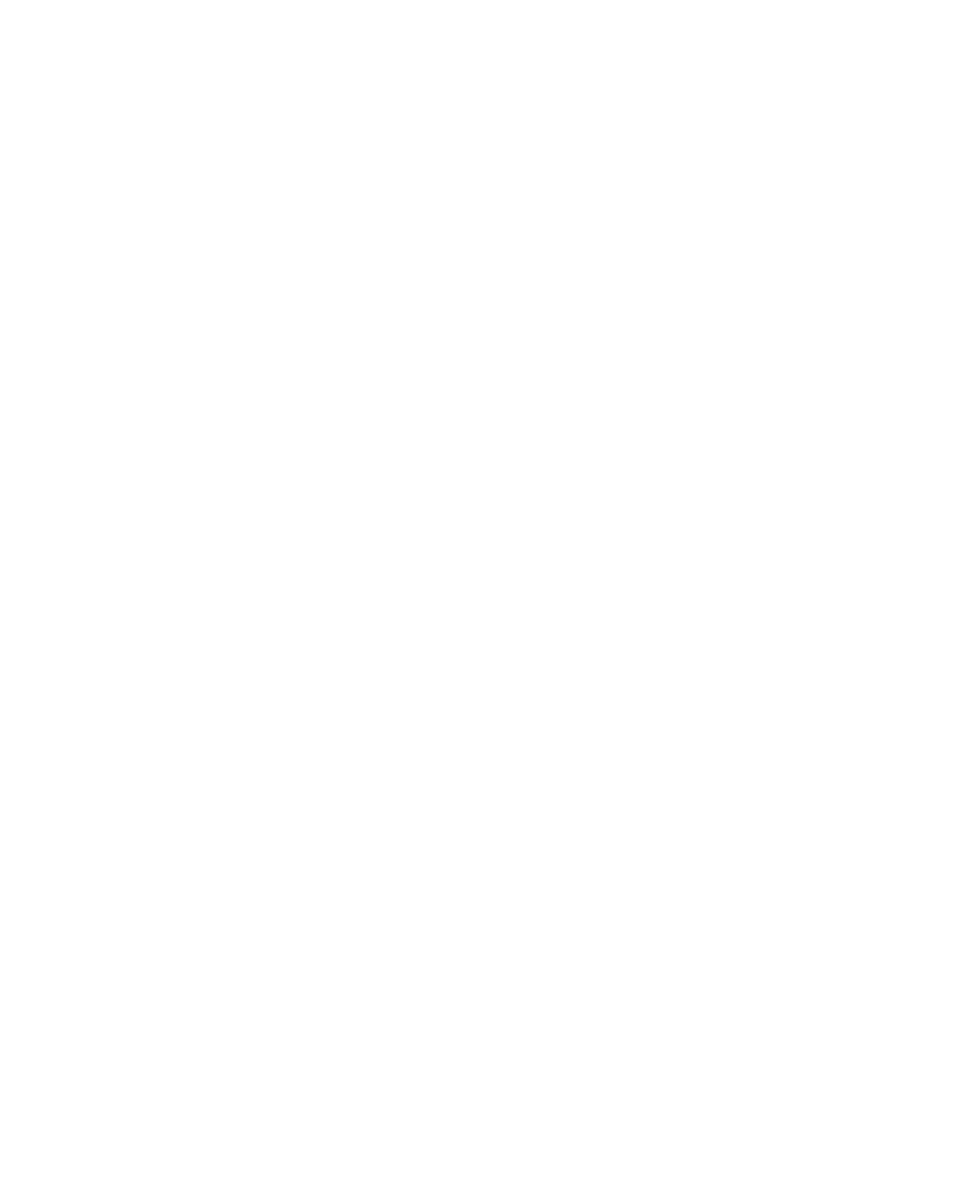
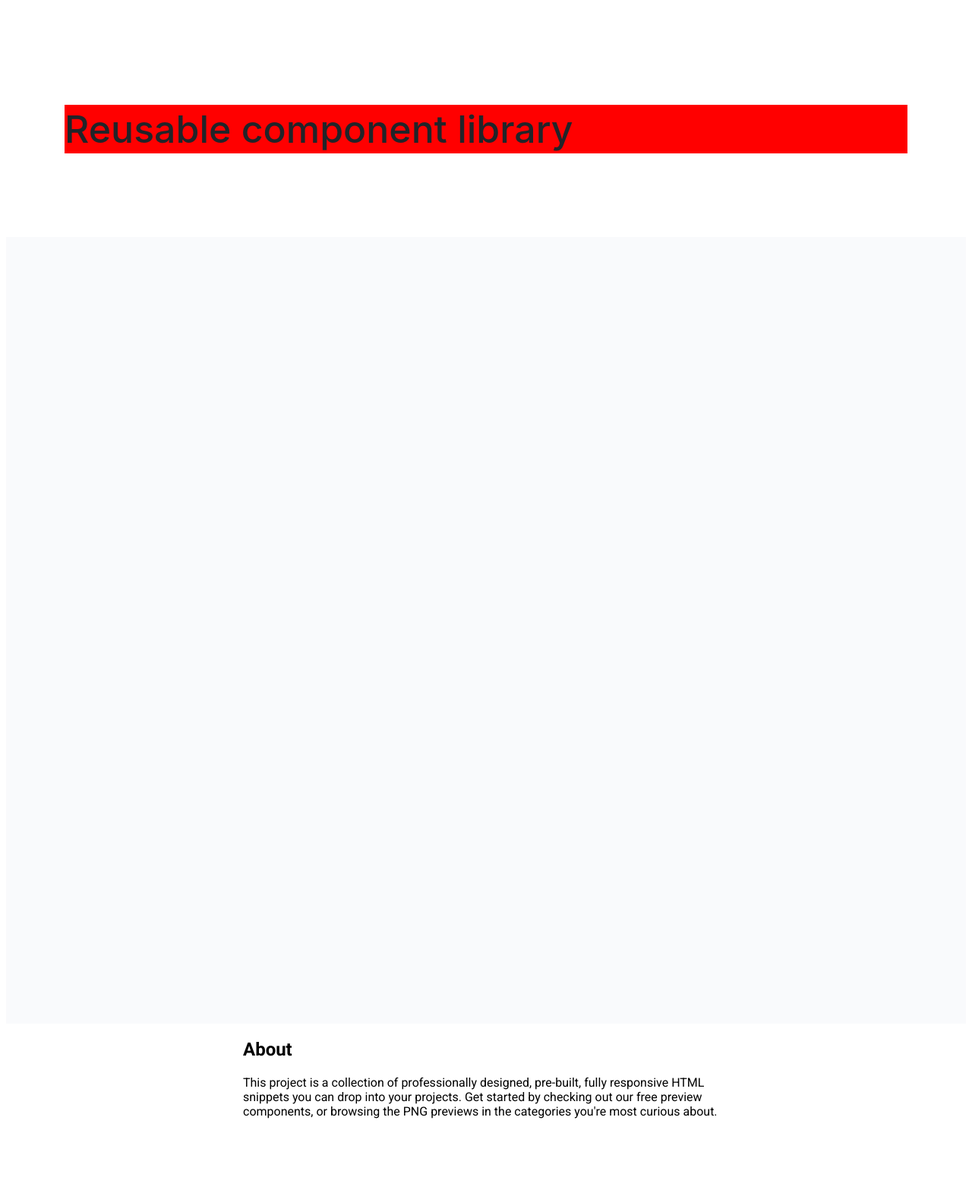
Before and after one commit to js-tasks-ru/htmlcss-20221107_boladzola, a website: page index.html in a window 1280 px wide. Shown: the whole page at 76% size. Before the commit the page ends 800 px from the top, so only its background shows below. Drawn offline with Linux system fonts and the light colour scheme.

Commit message:
add index1 solution

```diff
--- a/assets/css/main.css
+++ b/assets/css/main.css
@@ -1,4 +1,10 @@
 @import '../fonts/fonts.css';
+@import '../../components/page/page.css';
+@import '../../components/header/header.css';
+@import '../../components/footer/footer.css';
+@import '../../components/preview/preview.css';
+@import '../../components/container/container.css';
+
 
 :root {
     --white: #ffffff;
--- /dev/null
+++ b/components/container/container.css
@@ -0,0 +1,5 @@
+.container {
+    max-width: 1110px;
+    margin: 0 auto;
+    background: red;
+}
--- /dev/null
+++ b/components/footer/footer.css
@@ -0,0 +1,6 @@
+.footer {
+    height: 200px;
+    background: #fff;
+    max-width: 640px;
+    margin: 0 auto;
+}
--- /dev/null
+++ b/components/header/header.css
@@ -0,0 +1,14 @@
+header {
+    padding-top: 96px;
+    padding-bottom: 77px;
+    background: #fff;
+}
+
+.header__title {
+    font-family: 'Inter';
+    font-style: normal;
+    font-weight: 500;
+    font-size: 50px;
+    line-height: 64px;
+    color: #212429;
+}
--- /dev/null
+++ b/components/preview/preview.css
@@ -0,0 +1,6 @@
+.preview {
+    height: 1036px;
+    left: 0px;
+    top: 237px;
+    background: #F9FAFC;
+}
--- a/index.html
+++ b/index.html
@@ -5,6 +5,25 @@
         <link rel="stylesheet" href="./assets/css/main.css">
     </head>
     <body>
+        <div class="page">
+            <header>
+                <div class="container">
+                    <h1 class="header__title">Reusable component library</h1>
+                </div>
+            </header>
+            <main class="preview">
+                <section>
+
+                </section>
+            </main>
+            <footer class="footer">
+                <h2>About</h2>
+                <p>This project is a collection of professionally designed, pre-built,
+                fully responsive HTML snippets you can drop into your projects. Get started
+                by checking out our free preview components, or browsing the PNG previews
+                in the categories you're most curious about.</p>
+            </footer>
+        </div>
 
     </body>
 </html>
```
Also changed, not shown: components/page/page.css (added).
